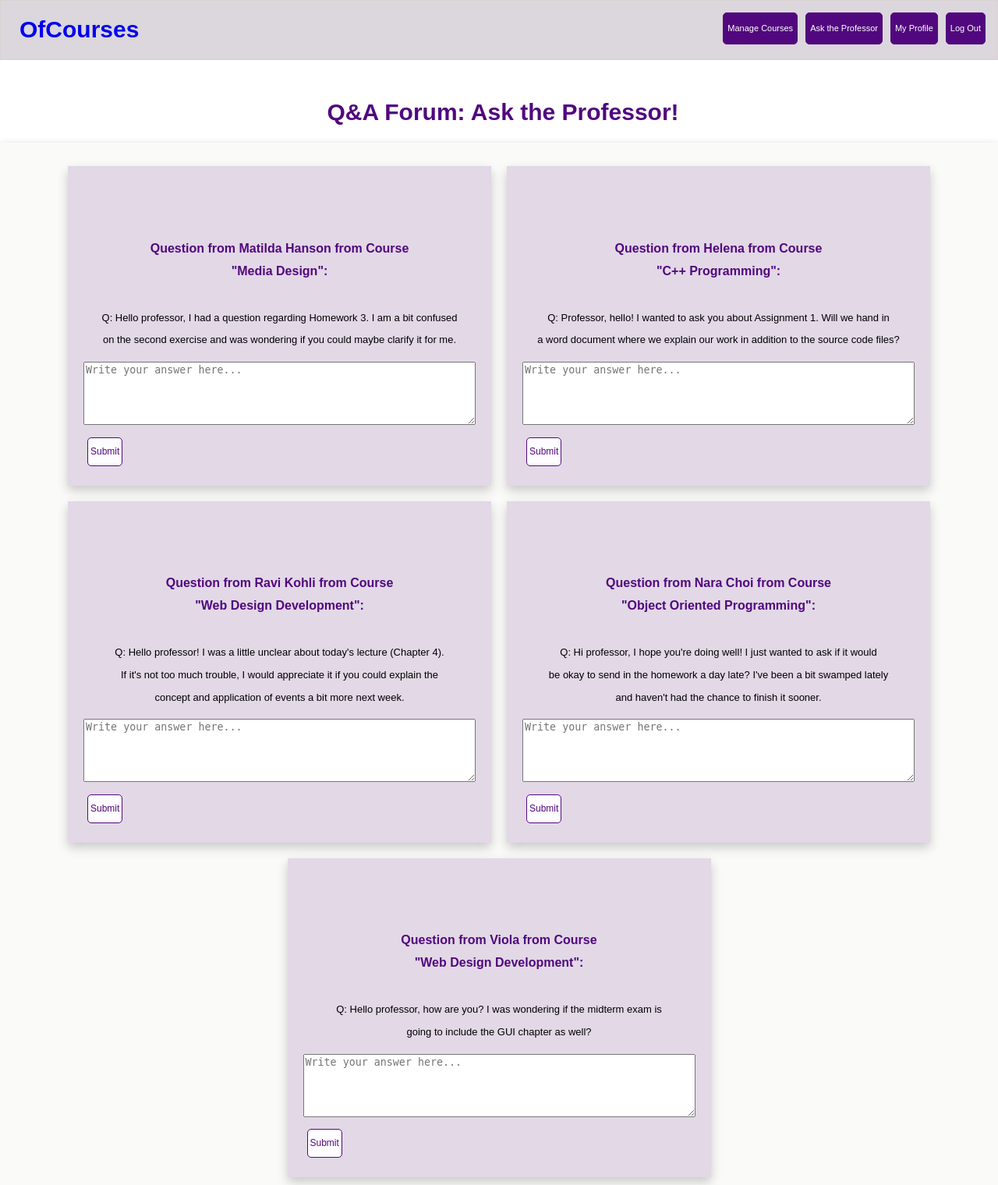
After one commit to eponari/OfCourses, a PHP site: page /Professor/QnA.php in a window 1280 px wide. The commit adds this page. Shown: the whole page at 78% size. Run offline with PHP 8.4, Linux system fonts and the light colour scheme; the visitor is signed in with stand-in values (Sample User, id 1).

Commit message:
Fixing references

```diff
--- /dev/null
+++ b/Source Code/Professor/QnA.php
@@ -0,0 +1,133 @@
+<!DOCTYPE html>
+<html lang="en">
+
+<head>
+  <meta charset="utf-8">
+  <meta content="width=device-width, initial-scale=1.0" name="viewport">
+
+  <title>Ask the Professor</title>
+  <meta content="" name="description">
+  <meta content="" name="keywords">
+
+  <!-- Template Main CSS File -->
+  <link href="../css/profQnAStyle.css" rel="stylesheet">
+  <link rel="stylesheet" href="https://cdnjs.cloudflare.com/ajax/libs/font-awesome/4.7.0/css/font-awesome.min.css">
+
+</head>
+
+<?php
+  session_start();
+
+  if(isset($_SESSION["type"])){
+    switch($_SESSION["type"]){
+      case 1:
+        header("Location: ../Student/Welcome.php");
+        break;
+      case 3:
+        header("Location: ../Administator/Welcome.php");
+        break;
+    }
+  }else{
+    header("Location: ../login.php");
+  }
+?>
+
+<body>
+<?php
+      include("../Utility/professorHeader.php");
+    ?>
+    <div class="container d-flex flex-column justify-content-center align-items-center text-center position-relative" data-aos="zoom-out">
+
+      <h2> </h2>
+      <h2>Q&A <span>Forum: Ask the Professor!</span></h2>
+
+  </section>
+
+  <main id="main">
+
+
+    <div class="flex-container">
+
+      <div class="border">
+        <h4>Question from Matilda Hanson from Course <br>"Media Design":</h4>
+       <p> Q: Hello professor, I had a question regarding Homework 3. I am a bit confused
+         <br> on the second exercise and was wondering if you could maybe clarify it for me.
+       </p>
+        <form>
+          <div class="textarea_style">
+            <textarea class="textarea" id="textarea" name="textarea_answer" rows="5" cols="60"
+            maxlength="100" minlength="3" placeholder="Write your answer here..."></textarea>
+          </div>
+          <span class="textarea_count"></span>
+        </form>
+       <a class="btnExtra" href="submitQ.html">Submit</a>
+      </div>
+
+      <div class="border">
+        <h4>Question from Helena from Course <br>"C++ Programming":</h4>
+        <p> Q: Professor, hello! I wanted to ask you about Assignment 1. Will we hand in
+          <br> a word document where we explain our work in addition to the source code files?
+        </p>
+        <form>
+          <div class="textarea_style">
+            <textarea class="textarea" id="textarea" name="textarea_answer" rows="5" cols="60"
+            maxlength="100" minlength="3" placeholder="Write your answer here..."></textarea>
+          </div>
+          <span class="textarea_count"></span>
+        </form>
+        <a class="btnExtra" href="submitQ.html">Submit</a>
+      </div>
+
+      <div class="border">
+        <h4>Question from Ravi Kohli from Course <br>"Web Design Development":</h4>
+        <p> Q: Hello professor! I was a little unclear about today's lecture (Chapter 4).
+          <br> If it's not too much trouble, I would appreciate it if you could explain the
+          <br> concept and application of events a bit more next week.
+        </p>
+        <form>
+          <div class="textarea_style">
+            <textarea class="textarea" id="textarea" name="textarea_answer" rows="5" cols="60"
+            maxlength="100" minlength="3" placeholder="Write your answer here..."></textarea>
+          </div>
+          <span class="textarea_count"></span>
+        </form>
+        <a class="btnExtra" href="submitQ.html">Submit</a>
+      </div>
+
+      <div class="border">
+        <h4>Question from Nara Choi from Course <br>"Object Oriented Programming":</h4>
+        <p> Q: Hi professor, I hope you're doing well! I just wanted to ask if it would
+          <br> be okay to send in the homework a day late? I've been a bit swamped lately
+          <br> and haven't had the chance to finish it sooner.
+        </p>
+        <form>
+          <div class="textarea_style">
+            <textarea class="textarea" id="textarea" name="textarea_answer" rows="5" cols="60"
+            maxlength="100" minlength="3" placeholder="Write your answer here..."></textarea>
+          </div>
+          <span class="textarea_count"></span>
+        </form>
+        <a class="btnExtra" href="submitQ.html">Submit</a>
+      </div>
+
+      <div class="border">
+        <h4>Question from Viola from Course <br>"Web Design Development":</h4>
+        <p> Q: Hello professor, how are you? I was wondering if the midterm exam is
+          <br> going to include the GUI chapter as well?
+        </p>
+        <form>
+          <div class="textarea_style">
+            <textarea class="textarea" id="textarea" name="textarea_answer" rows="5" cols="60"
+            maxlength="100" minlength="3" placeholder="Write your answer here..."></textarea>
+          </div>
+          <span class="textarea_count"></span>
+        </form>
+        <a class="btnExtra" href="submitQ.html">Submit</a>
+      </div>
+
+    </div>
+
+
+
+
+  </body>
--- a/Source Code/Utility/professorHeader.php
+++ b/Source Code/Utility/professorHeader.php
@@ -6,7 +6,7 @@
 
             <a class="btn" href="../Utility/logout.php">Log Out</a></li>
             <a class="btn" href="../Utility/myProfile.php">My Profile</a></li>
-            <a class="btn" href="../Professor/askTheProfessor.html">Ask the Professor</a></li>
+            <a class="btn" href="../Professor/QnA.php">Ask the Professor</a></li>
             <a class="btn" href="../Professor/manageCourses.php">Manage Courses</a></li>
 
         </div>
--- a/Source Code/css/profQnAStyle.css
+++ b/Source Code/css/profQnAStyle.css
@@ -40,6 +40,7 @@ body {
       margin-left: 20px;
       margin:5px;
       border-radius: 5px;
+      align-content: center;
 }
 
 .btnExtra:hover {
@@ -131,6 +132,7 @@ h1, h2, h3, h6 {
     flex-wrap: wrap;
     background-color: rgb(250, 250, 248);
     margin-top: 0px;
+    align-content: center;
 }
 
 .flex-container > div {
@@ -140,7 +142,9 @@ h1, h2, h3, h6 {
     padding: 20px;
     font-size: 13px;
     color: black;
-
+}
+.flex-container > .btnExtra{
+    left: 50%;
 }
 
 
```
